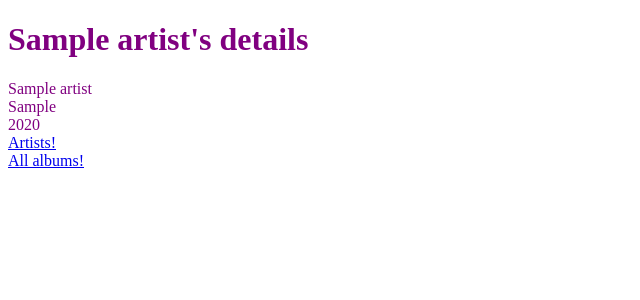
After one commit to momentum-team-7/django-music-collab-GrantDM, a Django app: page /details/1/ in a window 1280 px wide. The commit adds this page. Shown: the top 300 px of the page, without its empty margins (0-640 px from the left). Run offline with Django 3.2, Linux system fonts and the light colour scheme; tables that the repository leaves empty hold one stand-in row (values such as "Sample post").

Commit message:
artist detail page done

```diff
--- a/core/admin.py
+++ b/core/admin.py
@@ -8,4 +8,3 @@ from .models import Artist
 
 admin.site.register(Album)
 admin.site.register(Artist)
-# admin.site.register(Album_title)
--- a/core/models.py
+++ b/core/models.py
@@ -15,7 +15,7 @@ class User(AbstractUser):
 class Artist(models.Model):
     name = models.CharField(max_length=280)
     genre = models.CharField(max_length=50)
-
+    year_began = models.IntegerField(blank=True, null=True)
 
     def __str__(self):
         return self.name
--- /dev/null
+++ b/core/templates/album/artist_detail.html
@@ -0,0 +1,20 @@
+{% extends 'album/base.html' %}
+
+
+{% block content %}
+
+
+
+<h1>{{artist}}'s details</h1>
+
+
+
+<p>{{ artist.name }}</p>
+<br>
+<p>{{ artist.genre }}</p>
+<br>
+<p>{{ artist.year_began }}</p>
+
+
+
+{% endblock content %}
--- a/core/templates/album/artist_list.html
+++ b/core/templates/album/artist_list.html
@@ -4,8 +4,8 @@
 {% block content %}
 
 {% for artist in artists %}
-    <p>this is {{ artist.name }}'s genre of music, {{ artist.genre }}</p>
-    <p>their albums are </p>
+    <p>this is <a href="{% url 'artist_albums' artist.pk %}">{{ artist.name }}'s</a> genre of music, {{ artist.genre }}</p>
+    <br>
     <br>
 {% endfor %}
 
--- a/core/templates/album/base.html
+++ b/core/templates/album/base.html
@@ -9,9 +9,10 @@
     <title>Document</title>
 </head>
 <body>
+
     {% block content %}
 
     {% endblock content %}
-
+    <footer><a href="http://127.0.0.1:8000/artists">Artists!</a><br><a href="http://127.0.0.1:8000">All albums!</a></footer>
 </body>
 </html>
--- a/core/templates/album/post_album.html
+++ b/core/templates/album/post_album.html
@@ -3,7 +3,7 @@
     {% block content %}
     {% for album in albums %}
         <p>
-        <span class="albumArtist">This is an album by <a href="http://127.0.0.1:8000/artists">{{ album.artist }}</a>, </span>
+        <span class="albumArtist">This is an album by {{ album.artist }}, </span>
         <span class="albumTitle">{{ album.title }}. </span>
         <span class="albumDate">This came out the year {{ album.release_date }}</span>
         <br>
--- a/core/urls.py
+++ b/core/urls.py
@@ -4,5 +4,6 @@ from . import views
 urlpatterns = [
     path('', views.album_list, name='album_list'),
     path('artists', views.artist_list, name='artist_list'),
-    path('artists/<int:pk>/', views.artist_albums, name='artist_albums')
+    path('artists/<int:pk>/', views.artist_albums, name='artist_albums'),
+    path('details/<int:pk>/', views.artist_detail, name='artist_detail'),
 ]
--- a/core/views.py
+++ b/core/views.py
@@ -17,5 +17,10 @@ def artist_list(request):
 
 
 def artist_albums(request, pk):
-    artist = get_object_or_404(Artist, pk=1)
+    artist = get_object_or_404(Artist, pk=pk)
     return render(request, 'album/artist_albums.html', {'artist': artist})
+
+
+def artist_detail(request, pk):
+    artist = get_object_or_404(Artist, pk=pk)
+    return render(request, 'album/artist_detail.html', {'artist': artist})
```
Also changed, not shown: core/templates/album/artist_albums.html (+7 -1 lines), core/migrations/0013_artist_year_began.py (added).
